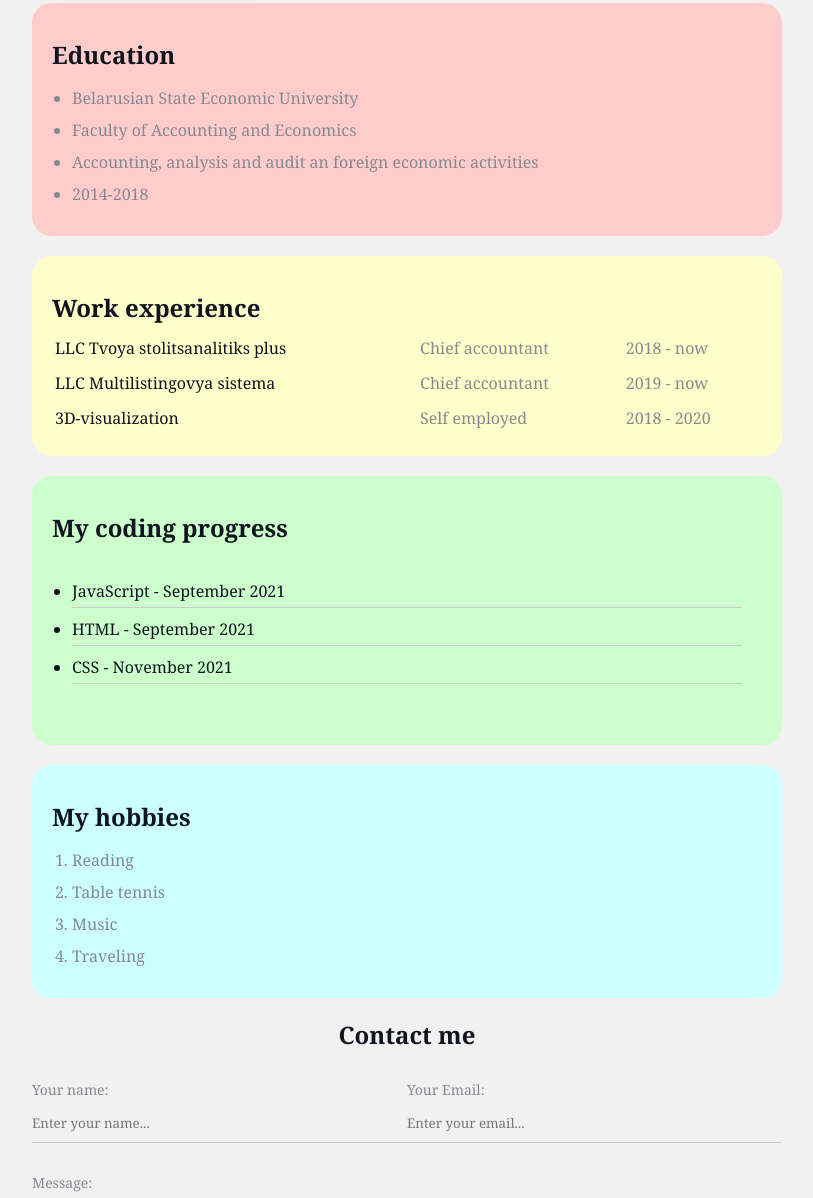
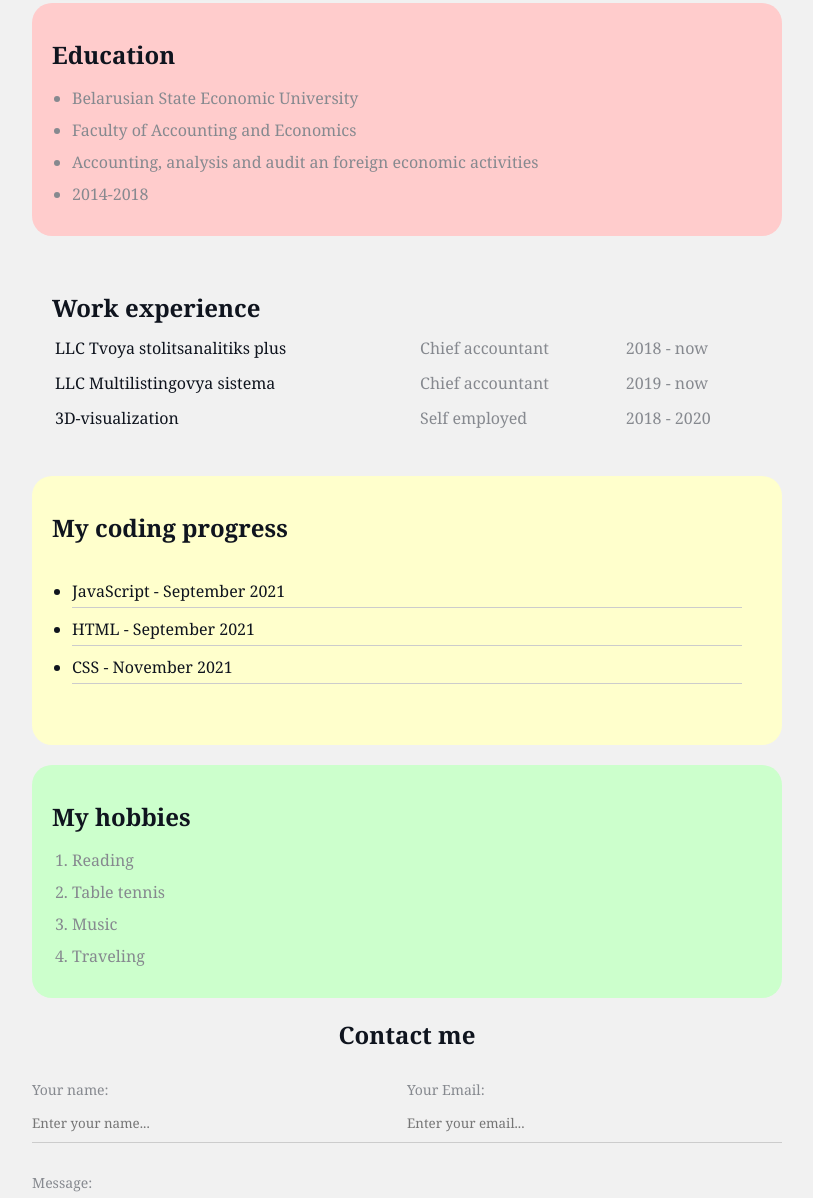
Before and after one commit to MargaritaMorozova/MyCV, a plain HTML site: page index.html in a window 1280 px wide. Shown: the part 317-1515 px from the top of the page, without its empty margins (233-1046 px from the left). Drawn offline with Linux system fonts and the light colour scheme.

Commit message:
Update index.html

```diff
--- a/index.html
+++ b/index.html
@@ -30,7 +30,7 @@
 		    </ul>
 		</div>
 
-		<div class="card bg-yellow">
+		<div class="card bg-orange">
 		    <h2>Work experience</h2>
 		    <table class="table">
 		     <tr>
@@ -51,7 +51,7 @@
 
 		    </table>
 		</div>
-		<div class="card bg-green">
+		<div class="card bg-yellow">
 		    <h2>My coding progress</h2>
 		    <ul class="progress">
 		      <li>JavaScript - September 2021</li>
@@ -59,7 +59,7 @@
 		      <li>CSS - November 2021</li>
 		    </ul>
 		</div>
-		<div class="card bg-blue">
+		<div class="card bg-green">
 		    <h2>My hobbies</h2>
 		    <ol class="list">
 		      <li>Reading</li>
```
